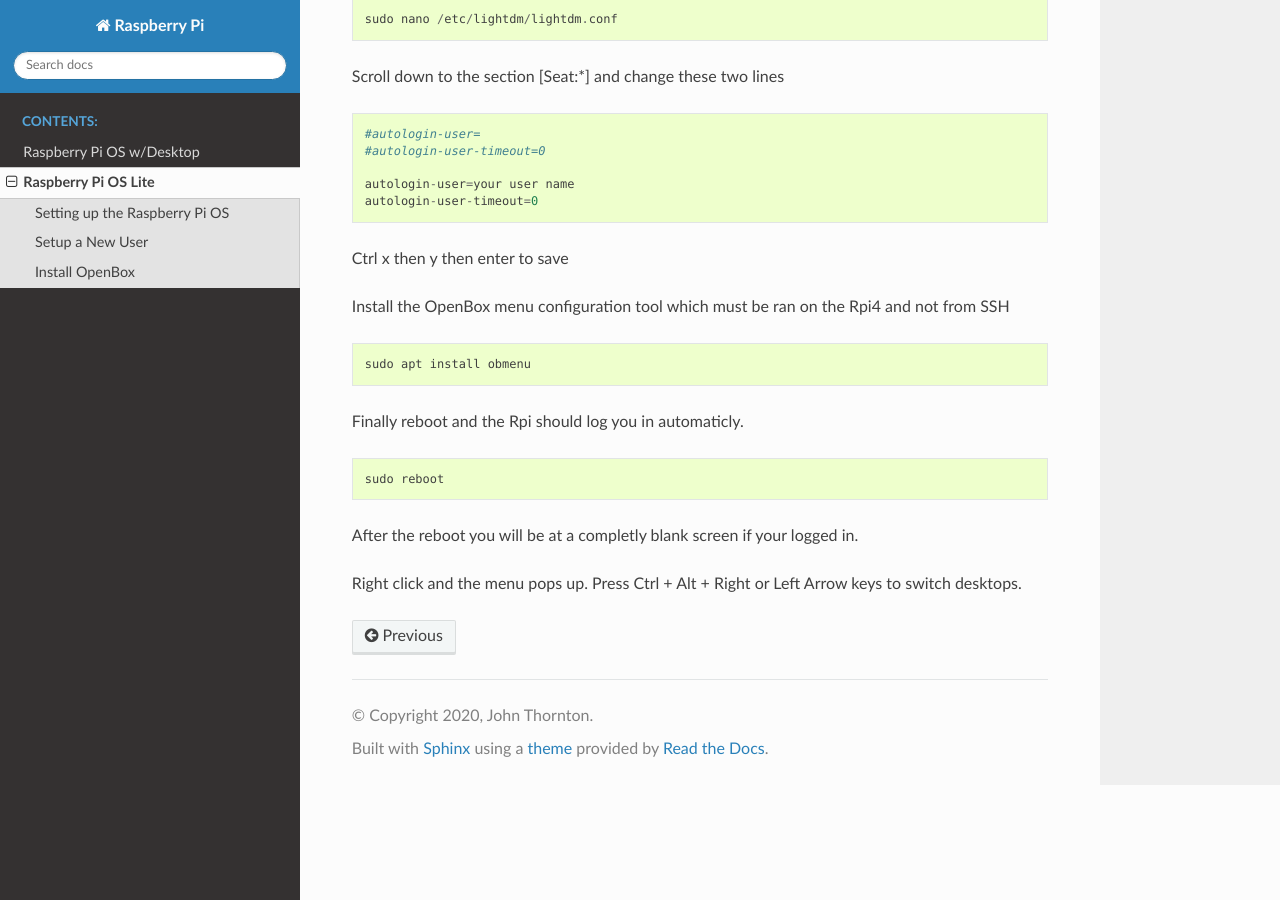
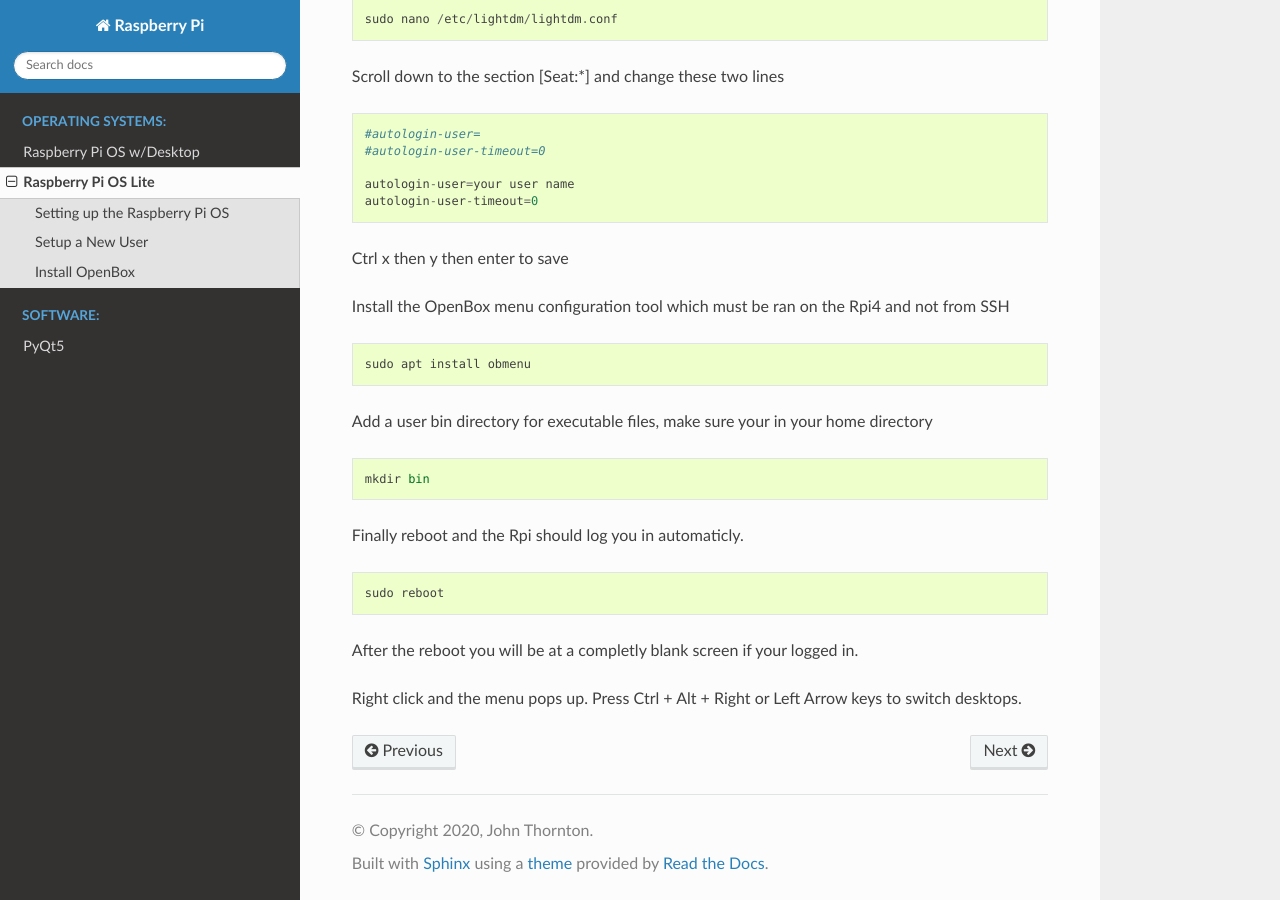
Before and after one commit to jethornton/rpi, a Sphinx documentation site: the page built from docs/source/lite-install.rst, in a window 1280 px wide and 900 px high, scrolled down 3160 px. Built offline with Sphinx 7.4.7 and the Read the Docs theme 2.0.0, drawn with Linux system fonts in a browser that asks for light colours.

Commit message:
add more content

```diff
--- a/docs/source/lite-install.rst
+++ b/docs/source/lite-install.rst
@@ -155,6 +155,12 @@
 
   sudo apt install obmenu
 
+Add a user bin directory for executable files, make sure your in your home
+directory
+::
+
+  mkdir bin
+
 Finally reboot and the Rpi should log you in automaticly.
 ::
 
```
Also changed, not shown: docs/source/index.rst (+6 -1 lines), docs/source/pyqt5.rst (added, +33 -0 lines).
